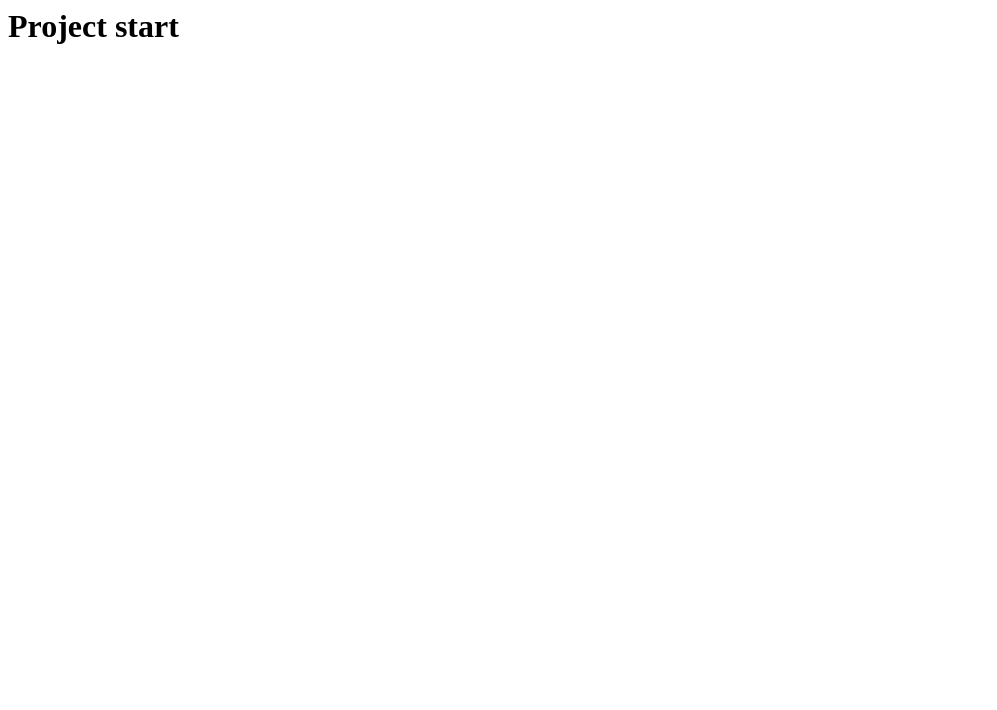
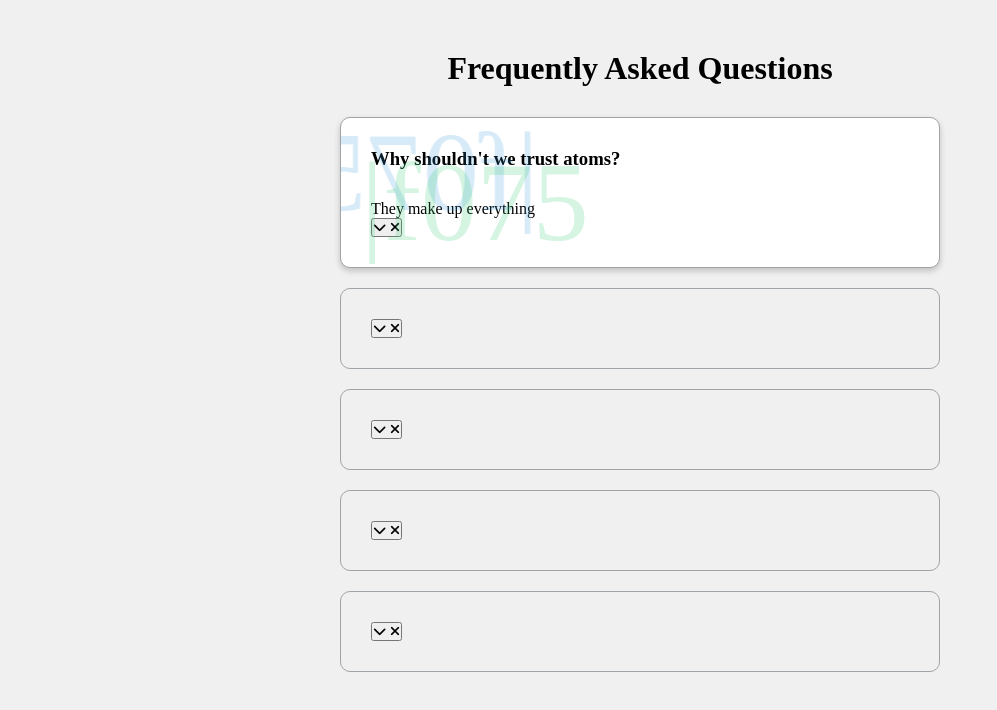
Before and after one commit to dearnono2/javascript-50projects, a plain HTML site: page 12- FAQ Collapse/index.html in a window 1280 px wide. Shown: the whole page, without its empty margins (0-997 px from the left). Drawn offline with Linux system fonts and the light colour scheme.

Commit message:
faq style

```diff
--- a/12- FAQ Collapse/index.html
+++ b/12- FAQ Collapse/index.html
@@ -4,8 +4,71 @@
   <meta http-equiv="X-UA-Compatible" content="IE=edge">
   <meta name="viewport" content="width=device-width, initial-scale=1.0">
   <title>FAQ Collapse</title>
+  <link rel="stylesheet" href="style.css">
+  <script defer src="script.js"></script>
+  <script src="https://kit.fontawesome.com/a9d0d508cd.js" crossorigin="anonymous"></script>
 </head>
 <body>
-  <h1>Project start</h1>
+  <h1>Frequently Asked Questions</h1>
+  <div class="faq-container">
+    <div class="faq active">
+      <h3 class="faq-title">
+        Why shouldn't we trust atoms?
+      </h3>
+
+      <p class="faq-text">
+        They make up everything
+      </p>
+
+      <button>
+        <i class="fas fa-chevron-down"></i>
+        <i class="fas fa-times"></i>
+      </button>
+    </div>
+
+    <div class="faq">
+      <h3 class="faq-title"></h3>
+      <p class="faq-text">
+        Depends on who are you asking.
+      </p>
+      <button class="faq-toggle">
+        <i class="fas fa-chevron-down"></i>
+        <i class="fas fa-times"></i>
+      </button>
+    </div>
+
+    <div class="faq">
+      <h3 class="faq-title"></h3>
+      <p class="faq-text">
+        Depends on who are you asking.
+      </p>
+      <button class="faq-toggle">
+        <i class="fas fa-chevron-down"></i>
+        <i class="fas fa-times"></i>
+      </button>
+    </div>
+
+    <div class="faq">
+      <h3 class="faq-title"></h3>
+      <p class="faq-text">
+        Depends on who are you asking.
+      </p>
+      <button class="faq-toggle">
+        <i class="fas fa-chevron-down"></i>
+        <i class="fas fa-times"></i>
+      </button>
+    </div>
+
+    <div class="faq">
+      <h3 class="faq-title"></h3>
+      <p class="faq-text">
+        Depends on who are you asking.
+      </p>
+      <button class="faq-toggle">
+        <i class="fas fa-chevron-down"></i>
+        <i class="fas fa-times"></i>
+      </button>
+    </div>
+  </div>
 </body>
 </html>
--- a/12- FAQ Collapse/style.css
+++ b/12- FAQ Collapse/style.css
@@ -0,0 +1,65 @@
+* {
+  margin: 0; padding: 0;
+  box-sizing: border-box;
+}
+
+body {
+  background-color: #f0f0f0;
+
+}
+
+h1 {
+  margin: 50px 0 30px;
+  text-align: center;
+}
+
+.faq-container {
+  max-width: 600px;
+  margin: 0 auto;
+}
+
+.faq {
+  background-color: transparent;
+  border: 1px solid #9fa4a8;
+  border-radius: 10px;
+  margin: 20px 0;
+  padding: 30px;
+  position: relative;
+  overflow: hidden;
+  transition: 0.3s ease;
+}
+
+.faq.active {
+  background-color: #fff;
+  box-shadow: 0 3px 6px rgba(0,0,0,0.1), 0 3px 6px rgba(0,0,0,0.1);
+}
+
+.faq.active::before,
+.faq.active::after {
+  content: '|f075';
+  /* font-family: 'Font Awesome 5 Free'; */
+  color: #2ecc71;
+  font-size: 7rem;
+  position: absolute;
+  opacity: 0.2;
+  top: 20px; left: 20px;
+  z-index: 0;
+}
+
+.faq.active::before {
+  color: #3498db;
+  top: -10px; left: -30px;
+  transform: rotateY(180deg);
+}
+.faq-title {
+  margin: 0 35px 0 0;
+}
+
+.faq-text {
+  display: none;
+  margin: 30px 0 0;
+}
+
+.faq.active .faq-text {
+  display: block;
+}
```
